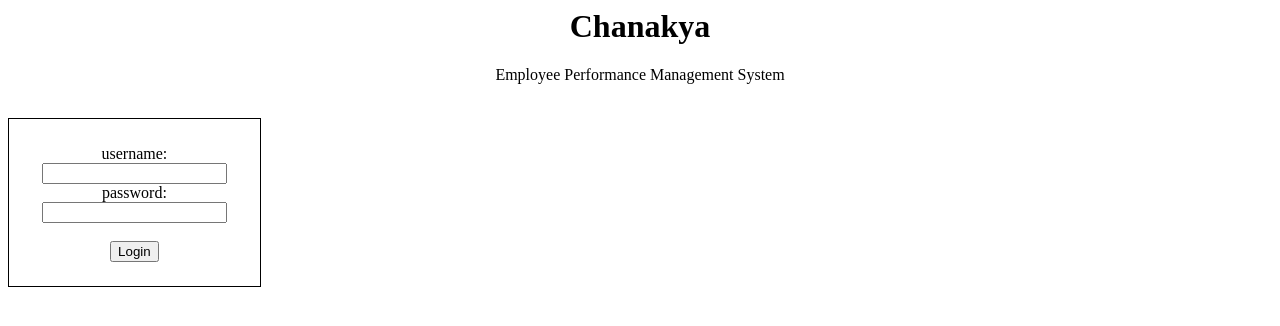
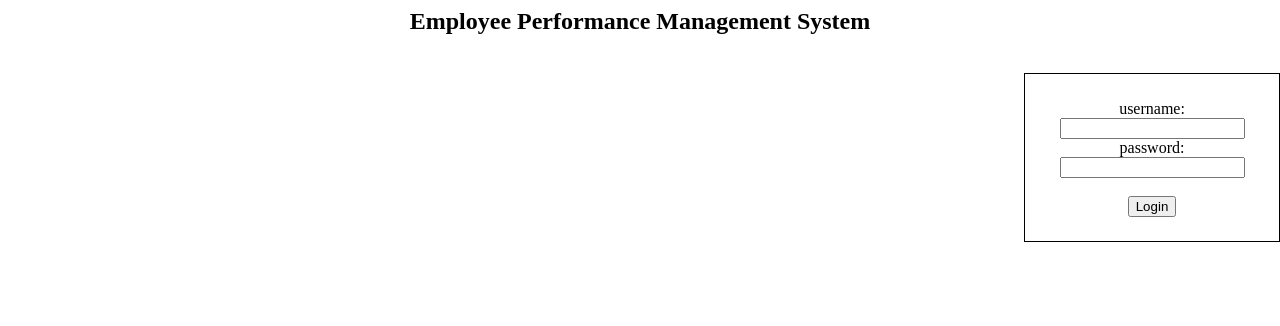
Before and after one commit to anirudh24seven/Chanakya, a PHP site: page / in a window 1280 px wide. Shown: the top 326 px of the page. Run offline with PHP 8.4, Linux system fonts and the light colour scheme.

Commit message:
pushed the login part to the right

```diff
--- a/index.php
+++ b/index.php
@@ -3,8 +3,7 @@
 <head></head>
 <body>
 <link rel="stylesheet" type="text/css" href="main.css" />
-<h1>Chanakya</h1>
-<p id="tagline">Employee Performance Management System</p>
+<h2 id="tagline">Employee Performance Management System</h2>
 <br />
 <table id="logintable">
 <tr><td>
--- a/main.css
+++ b/main.css
@@ -9,10 +9,8 @@ text-align: center;
 #logintable {
 width: 20%;
 padding: 5px;
+position: absolute;
+right:0px;
 text-align: center;
 border: 1px solid black;
 }
-
-.button {
-
-}
```
